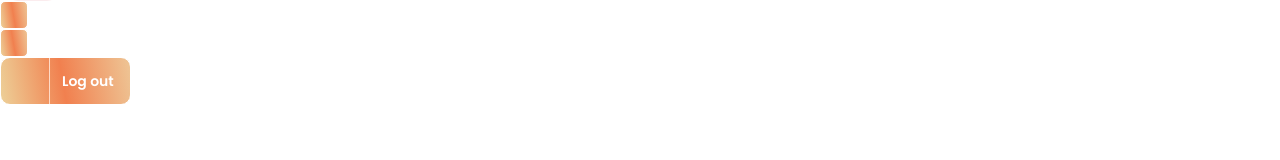
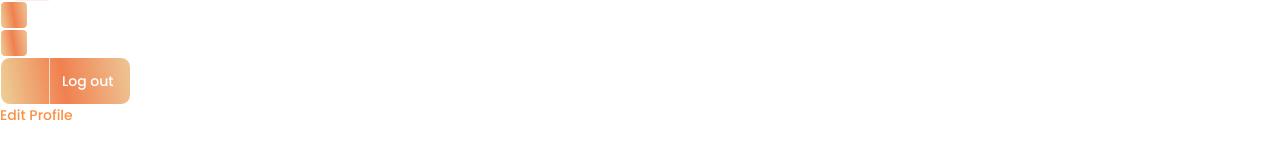
Before and after one commit to carrotist-coder/TipMinder, a React app: page / in a window 1280 px wide. Shown: the part 140-300 px from the top of the page. Built offline with nearby package versions, Linux system fonts and the light colour scheme.

Commit message:
feat(shared): Text Link, Poppins 500 font, Browser Router

```diff
--- a/src/app/App.jsx
+++ b/src/app/App.jsx
@@ -5,12 +5,14 @@ import { Dropdown } from '@shared/ui/Dropdown';
 import { SegmentedControl } from '@shared/ui/SegmentedControl';
 import { useState } from 'react';
 import { StatusBadge } from '@shared/ui/StatusBadge';
+import { TextLink } from '@shared/ui/TextLink';
+import { BrowserRouter } from 'react-router-dom';
 
 export const App = () => {
   // Test
   const [option, setOption] = useState(0);
   return (
-    <>
+    <BrowserRouter>
       <Button>Sign contract</Button>
       <Button type="secondary">Back</Button>
       <Input />
@@ -24,6 +26,7 @@ export const App = () => {
       <Button iconHref={'/assets/icons/logout-circle.svg'}></Button>
       <Button iconHref={'/assets/icons/lock-fill.svg'}></Button>
       <Button iconHref={'/assets/icons/user-icon.svg'}>Log out</Button>
-    </>
+      <TextLink>Edit Profile</TextLink>
+    </BrowserRouter>
   );
 };
--- /dev/null
+++ b/src/shared/ui/TextLink/TextLink.jsx
@@ -0,0 +1,20 @@
+import { Link } from 'react-router-dom';
+import styles from './TextLink.module.css';
+
+export const TextLink = ({
+  children,
+  href,
+  iconHref = '/assets/icons/arrow-link.svg',
+  ...props
+}) => {
+  return (
+    <Link to={href} className={`${styles.link}`.trim()} {...props}>
+      {children}
+      {iconHref && (
+        <svg className={styles.icon}>
+          <use href={iconHref} />
+        </svg>
+      )}
+    </Link>
+  );
+};
--- /dev/null
+++ b/src/shared/ui/TextLink/TextLink.module.css
@@ -0,0 +1,18 @@
+.link {
+  display: flex;
+  align-items: center;
+  gap: 11px;
+  text-decoration: none;
+  color: var(--primary);
+  transition: opacity 0.2s;
+  font-size: 14px;
+}
+
+.link:hover {
+  opacity: 0.8;
+}
+
+.icon {
+  width: 11px;
+  height: 11px;
+}
--- /dev/null
+++ b/src/shared/ui/TextLink/index.js
@@ -0,0 +1 @@
+export { TextLink } from './TextLink';
--- a/src/shared/ui/styles/fonts.css
+++ b/src/shared/ui/styles/fonts.css
@@ -1,3 +1,3 @@
 @import url('https://fonts.googleapis.com/css2?family=Inter:wght@600&display=swap');
 @import url('https://fonts.googleapis.com/css2?family=Montserrat:wght@500&display=swap');
-@import url('https://fonts.googleapis.com/css2?family=Poppins:wght@600&display=swap');
+@import url('https://fonts.googleapis.com/css2?family=Poppins:wght@500;600&display=swap');
```
Also changed, not shown: public/assets/icons/arrow-link.svg (added).
